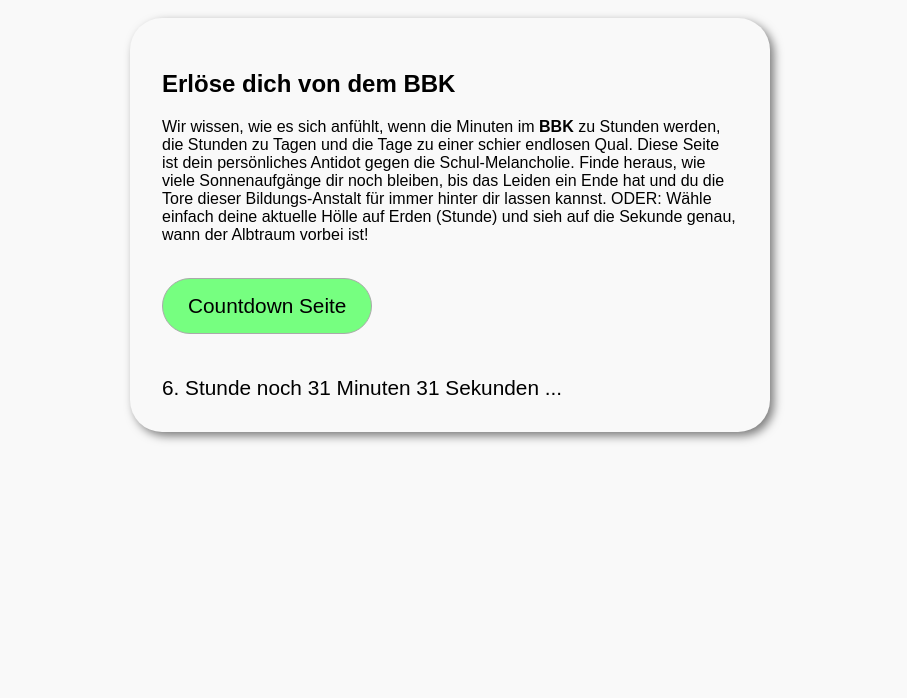
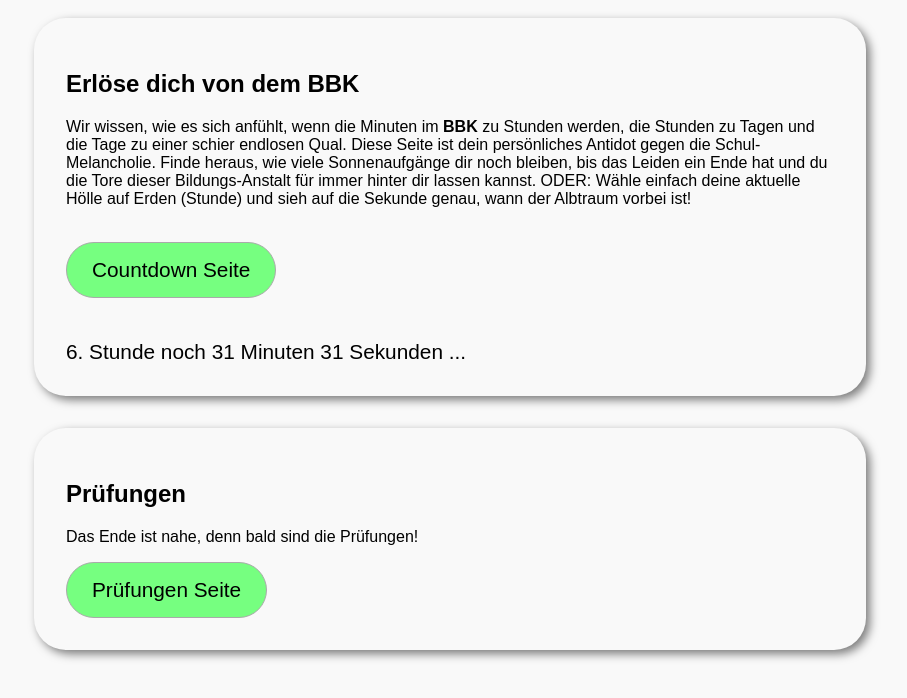
Before and after one commit to Jonny1Coder/BBK-Seite, a plain HTML site: page index.html in a window 1280 px wide. Shown: the part 80-778 px from the top of the page, without its empty margins (190-1097 px from the left). Drawn offline with Linux system fonts and the light colour scheme.

Commit message:
Add Prüfungen section with link and style adjustments for improved layout

```diff
--- a/index.html
+++ b/index.html
@@ -29,5 +29,14 @@
     <script src="bbk.js"></script>
     <script>startLessonCountdown();</script>
 </main>
+<main>
+    <h2>Prüfungen</h2>
+    <p>
+        Das Ende ist nahe, denn bald sind die Prüfungen!
+    </p>
+    <a href="./pruefungen/">
+        <button class="link-btn">Prüfungen Seite</button>
+    </a>
+</main>
 </body>
 </html>
--- a/style.css
+++ b/style.css
@@ -11,9 +11,11 @@ body {
 main{
     margin-left: 20em;
     margin-right: 20em;
+    margin-bottom: 2em;
     padding: 2em;
     box-shadow: 4px 4px 10px rgba(0, 0, 0, 0.5);
     border-radius: 2em;
+    min-width: 60vw;
 }
 h1 {
     margin-top: 40px;
```
